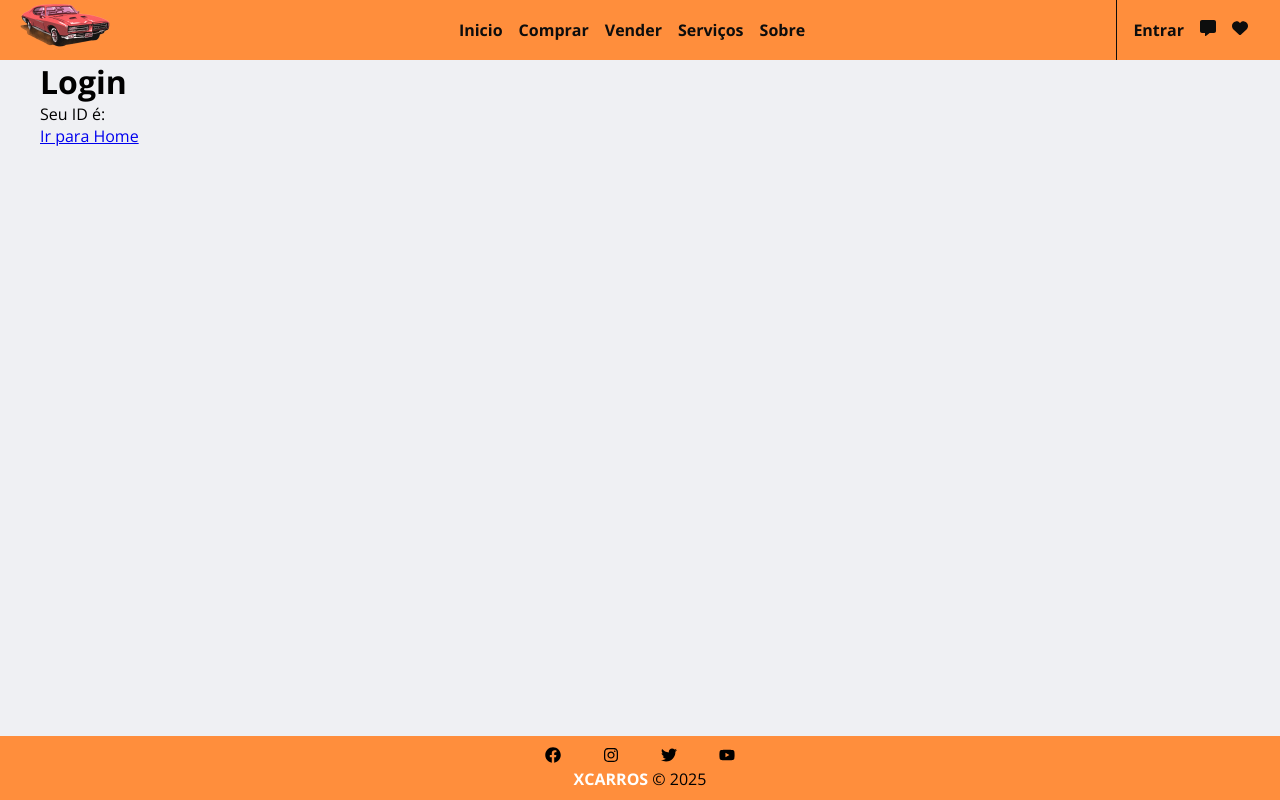
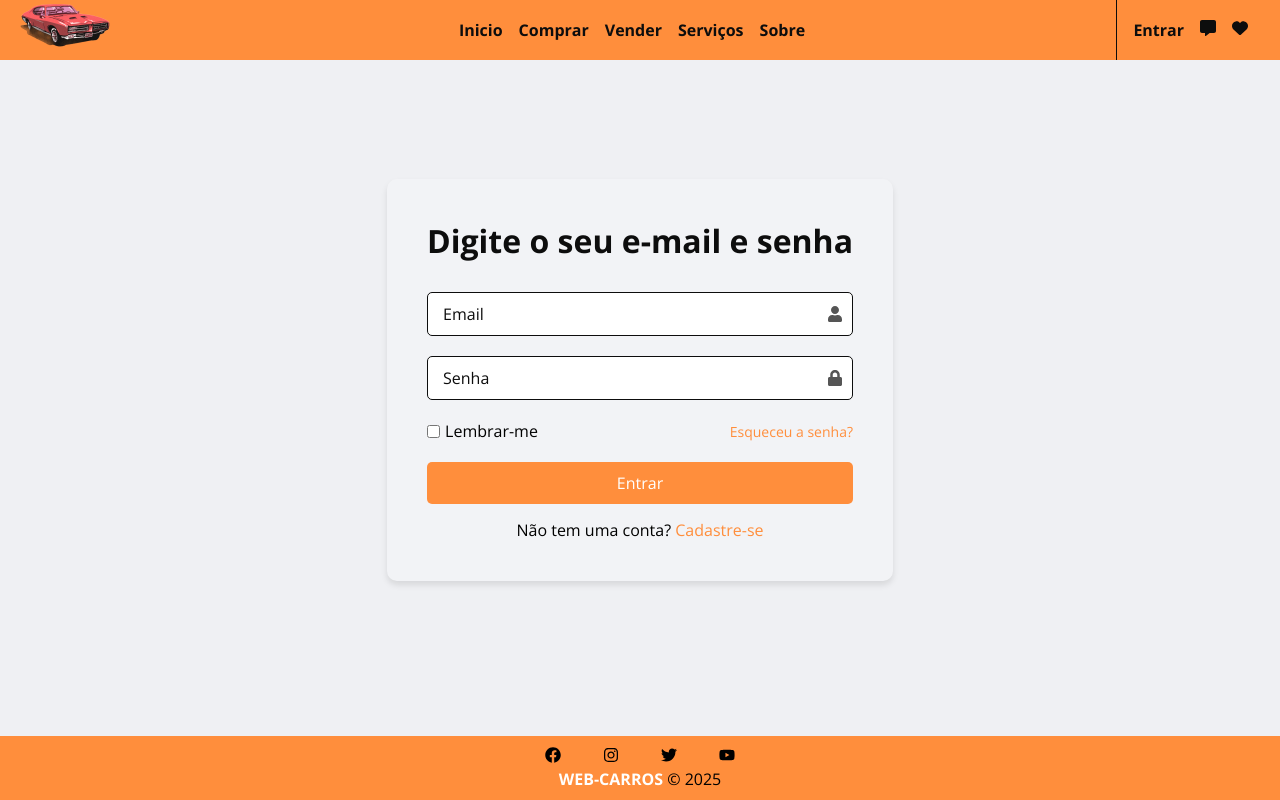
Before and after one commit to FelipeTr00/TechAcademy5, a React (Vite) app in the folder app/frontend/: page /login in a window 1280 px wide. Built offline with nearby package versions, Linux system fonts and the light colour scheme.

Commit message:
Criado pagina home

```diff
--- a/app/frontend/index.html
+++ b/app/frontend/index.html
@@ -10,7 +10,7 @@
       href="https://fonts.googleapis.com/css2?family=Montserrat:ital,wght@0,100..900;1,100..900&family=Open+Sans:ital,wght@0,300..800;1,300..800&family=Orbitron:wght@400..900&family=Oswald:wght@200..700&family=Roboto+Mono:ital,wght@0,100..700;1,100..700&display=swap"
       rel="stylesheet"
     />
-    <title>XCARROS</title>
+    <title>WEB-CARROS</title>
   </head>
   <body>
     <div id="root"></div>
--- a/app/frontend/package.json
+++ b/app/frontend/package.json
@@ -10,6 +10,7 @@
     "preview": "vite preview"
   },
   "dependencies": {
+    "@react-icons/all-files": "^4.1.0",
     "axios": "^1.8.2",
     "react": "^19.0.0",
     "react-dom": "^19.0.0",
--- a/app/frontend/src/components/layout/Footer.jsx
+++ b/app/frontend/src/components/layout/Footer.jsx
@@ -18,7 +18,7 @@ function Footer() {
         </li>
       </ul>
       <p className={styles.copy_right}>
-        <span>XCARROS</span> &copy; 2025
+        <span>WEB-CARROS</span> &copy; 2025
       </p>
     </footer>
   );
--- a/app/frontend/src/pages/Home.tsx
+++ b/app/frontend/src/pages/Home.tsx
@@ -9,7 +9,7 @@ const Home = () => {
   return (
     <section className={styles.home_container}>
       <h1>
-        Bem vindo ao <span>XCARROS</span>
+        Bem vindo ao <span>WEB-CARROS</span>
       </h1>
       <Link to="/">
         <img src={principal} alt="xcarros" />{" "}
--- /dev/null
+++ b/app/frontend/src/pages/Login.module.css
@@ -0,0 +1,110 @@
+.login_container {
+  display: flex;
+  justify-content: center;
+  align-items: center;
+  height: 80vh;
+  width: 150vh;
+}
+
+.login_container h2 {
+  color: #0d0d0d;
+  font-size: 2rem;
+  margin-bottom: 20px;
+}
+
+.login_container form {
+  display: flex;
+  flex-direction: column;
+  justify-content: center;
+  align-items: center;
+  background: rgba(255, 255, 255, 0.2);
+  padding: 40px;
+  border-radius: 10px;
+  box-shadow: 0 4px 6px rgba(0, 0, 0, 0.1);
+}
+
+.input_container {
+  position: relative;
+  width: 100%;
+  display: flex;
+  align-items: center;
+}
+
+.input_container input {
+  width: 100%;
+  padding: 10px 40px 10px 15px;
+  margin: 10px 0;
+  border: 1px solid #0d0d0d;
+  border-radius: 5px;
+  font-size: 16px;
+}
+
+.icon {
+  position: absolute;
+  right: 10px;
+  color: #555;
+}
+
+.login_container form input:focus {
+  outline: none;
+  border: 1px solid #ff8e3c;
+}
+
+.login_container form input::placeholder {
+  color: #0d0d0d;
+}
+
+.recallForget {
+  display: flex;
+  justify-content: space-between;
+  align-items: center;
+  width: 100%;
+  margin-top: 10px;
+}
+
+.checkboxLabel {
+  display: flex;
+  align-items: center;
+  gap: 5px;
+}
+
+.forgotPassword {
+  color: #ff8e3c;
+  text-decoration: none;
+  font-size: 14px;
+}
+
+.forgotPassword:hover {
+  text-decoration: underline;
+}
+
+.submitButton {
+  width: 100%;
+  padding: 10px;
+  margin-top: 20px;
+  border: none;
+  border-radius: 5px;
+  background: #ff8e3c;
+  color: white;
+  font-size: 16px;
+  cursor: pointer;
+  transition: 0.3s;
+}
+
+.submitButton:hover {
+  background: #e67e22;
+}
+
+.register {
+  text-align: center;
+  margin-top: 15px;
+}
+
+.register a {
+  color: #ff8e3c;
+  text-decoration: none;
+}
+
+.register a:hover {
+  text-decoration: underline;
+}
--- a/app/frontend/src/pages/Login.tsx
+++ b/app/frontend/src/pages/Login.tsx
@@ -1,17 +1,106 @@
-import { Link, useParams } from "react-router-dom";
+import { useState } from "react";
+import { FaLock, FaUser } from "react-icons/fa";
+import { useNavigate } from "react-router-dom";
+import styles from "./Login.module.css";
 
 const Login = () => {
-  const { id } = useParams<{ id: string }>();
+  const navigate = useNavigate();
+  const [email, setEmail] = useState("");
+  const [password, setPassword] = useState("");
+  const [rememberMe, setRememberMe] = useState(false);
+  const [error, setError] = useState("");
+  const [success, setSuccess] = useState("");
+  const [loading, setLoading] = useState(false);
+
+  const handleSubmit = async (e: React.FormEvent) => {
+    e.preventDefault();
+    setLoading(true);
+    setError("");
+    setSuccess("");
+    if (!email || !password) {
+      setError("Preencha todos os campos");
+      setLoading(false);
+      return;
+    }
+    try {
+      const response = await fetch("/api/login", {
+        method: "POST",
+        headers: {
+          "Content-Type": "application/json",
+        },
+        body: JSON.stringify({ email, password, rememberMe }),
+      });
+      const data = await response.json();
+      if (!response.ok) {
+        throw new Error(data.error || "Erro ao fazer login");
+      }
+
+      localStorage.setItem("token", data.token);
+      setSuccess("Login realizado com sucesso!");
+      setEmail("");
+      setPassword("");
+      setLoading(false);
+
+      navigate("/home");
+    } catch (error) {
+      setError(error.message);
+      setLoading(false);
+    }
+  };
 
   return (
-    <div>
-      <h1>Login</h1>
-      <p>Seu ID é: {id}</p>
-      <Link to={`/home/${id}`}>Ir para Home</Link>
+    <div className={styles.login_container}>
+      <form onSubmit={handleSubmit}>
+        {error && <p className={styles.error}>{error}</p>}
+        {success && <p className={styles.success}>{success}</p>}
+        <h2>Digite o seu e-mail e senha</h2>
+        <div className={styles.input_container}>
+          <FaUser className={styles.icon} />
+          <input
+            type="text"
+            placeholder="Email"
+            value={email}
+            onChange={(e) => setEmail(e.target.value)}
+          />
+        </div>
+        <div className={styles.input_container}>
+          <FaLock className={styles.icon} />
+          <input
+            type="password"
+            placeholder="Senha"
+            value={password}
+            onChange={(e) => setPassword(e.target.value)}
+          />
+        </div>
+        <div className={styles.recallForget}>
+          <label className={styles.checkboxLabel}>
+            <input
+              type="checkbox"
+              checked={rememberMe}
+              onChange={() => setRememberMe(!rememberMe)}
+            />
+            Lembrar-me
+          </label>
+          <a href="/forget" className={styles.forgotPassword}>
+            Esqueceu a senha?
+          </a>
+        </div>
+        <button
+          type="submit"
+          className={styles.submitButton}
+          disabled={loading}
+        >
+          {loading ? "Carregando..." : "Entrar"}
+        </button>
+
+        <div className={styles.register}>
+          <p>
+            Não tem uma conta? <a href="/registerUser">Cadastre-se</a>
+          </p>
+        </div>
+      </form>
     </div>
   );
 };
 
 export default Login;
-
-//slr
```
Also changed, not shown: app/frontend/src/assets/xcarrosPrincipal.png, 1 other file (tests, documents, lock files or other folders).
